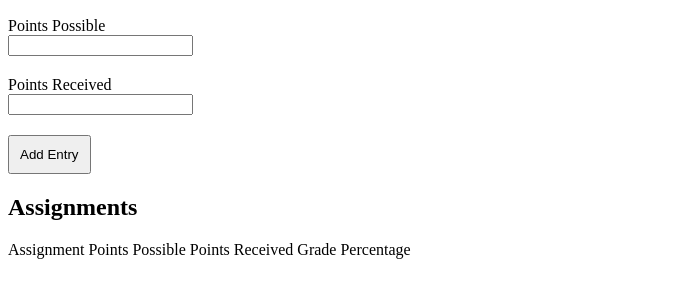
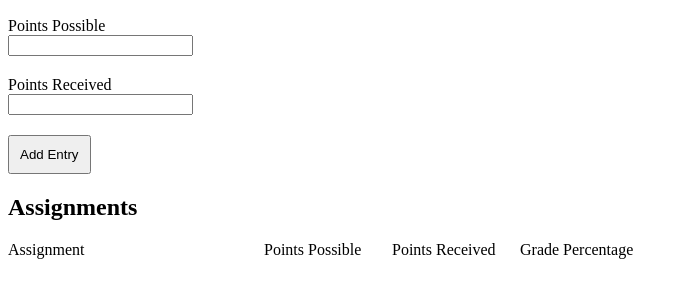
Before and after one commit to verdantpath/grade-book, a plain HTML site: page index.html in a window 1280 px wide. Shown: the part 97-394 px from the top of the page, without its empty margins (0-688 px from the left). Drawn offline with nearby package versions, Linux system fonts and the light colour scheme.

Commit message:
update style.css

```diff
--- a/style.css
+++ b/style.css
@@ -12,3 +12,24 @@ input {
   display: block;
   padding: .75em;
 }
+.column-1 {
+  width: 40%;
+  display: inline-block;
+  float: left;
+
+}
+.column-2,
+.column-3,
+.column-4 {
+  width: 20%;
+  display: inline-block;
+  float: left;
+}
+#grade-table {
+  max-width: 640px;
+}
+.clearfix:after {
+  display: table;
+  clear: both;
+  content: '';
+}
```
